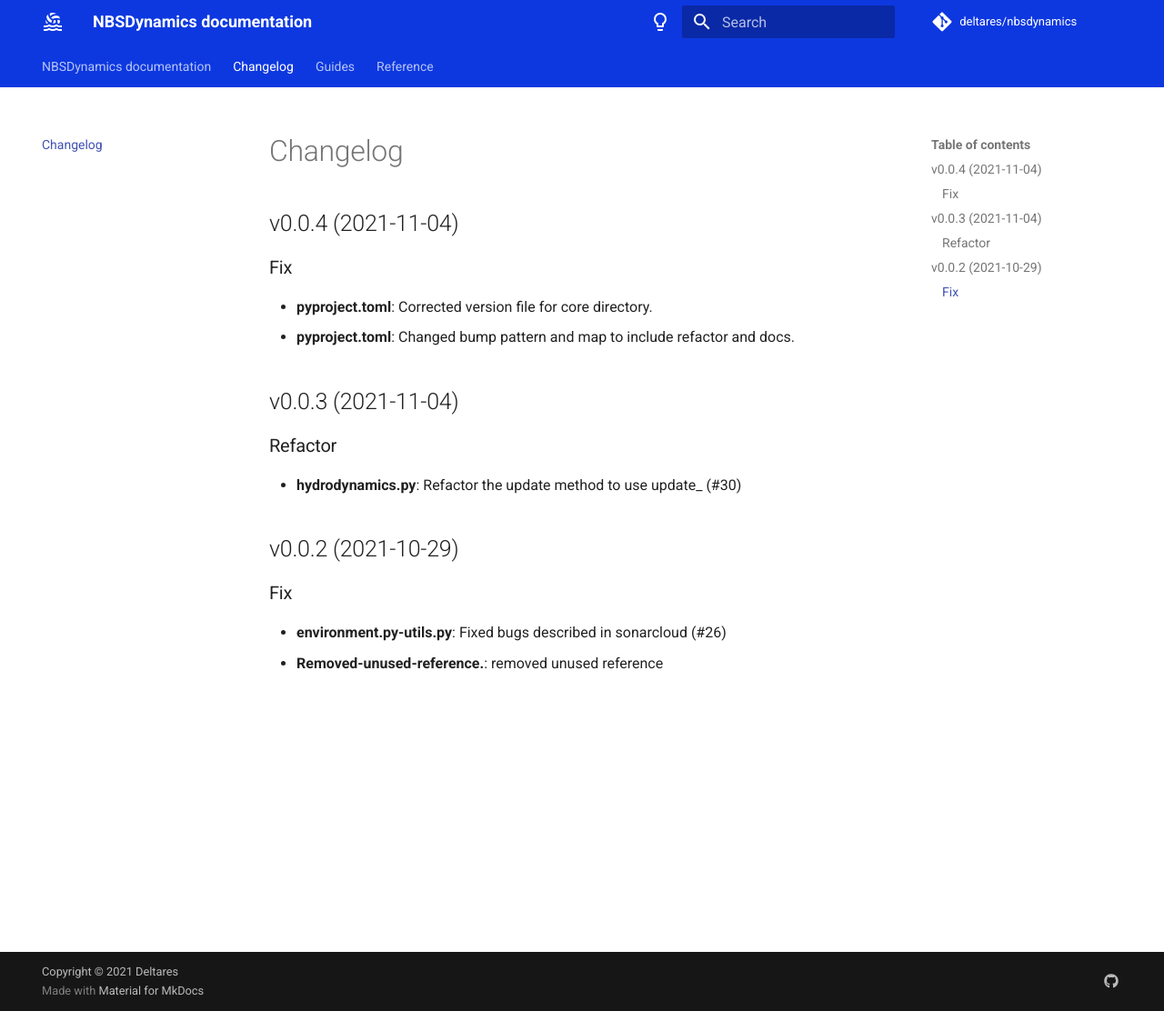
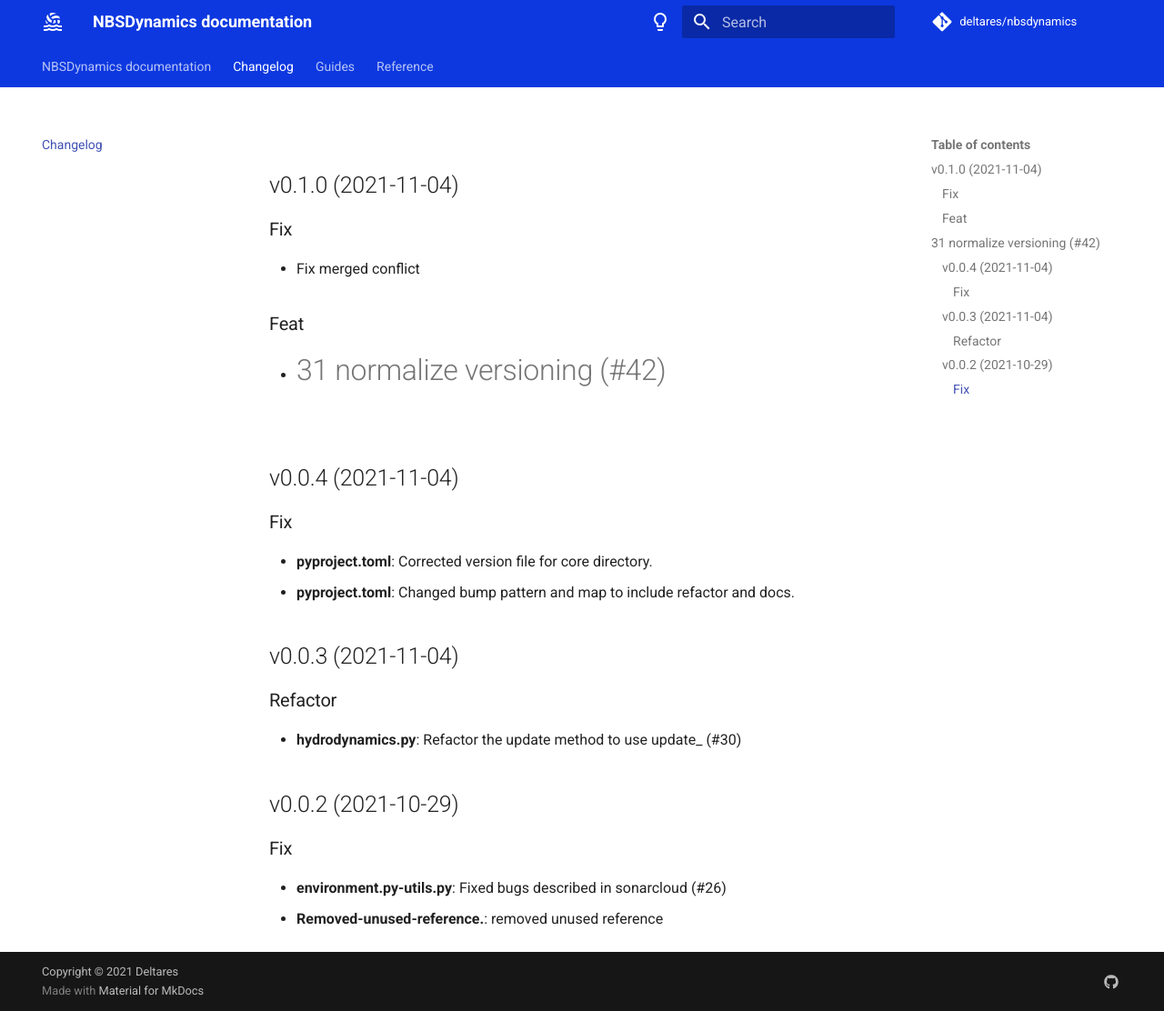
Before and after one commit to Deltares-research/NBSDynamics, an MkDocs documentation site: the page built from docs/changelog.md, in a window 1280 px wide and 1112 px high. Shown: the whole window at 91% size. Built offline with MkDocs 1.6.1 and Material for MkDocs 9.7.7, drawn with Linux system fonts in a browser that asks for light colours; comment, search, counter and statistics services are not loaded.

Commit message:
bump: version 0.0.4 → 0.1.0

```diff
--- a/docs/changelog.md
+++ b/docs/changelog.md
@@ -1,3 +1,13 @@
+
+## v0.1.0 (2021-11-04)
+
+### Fix
+
+- Fix merged conflict
+
+### Feat
+
+- #31 normalize versioning (#42)
 
 ## v0.0.4 (2021-11-04)
 
--- a/pyproject.toml
+++ b/pyproject.toml
@@ -1,6 +1,6 @@
 [tool.poetry]
 name = "NBSDynamics"
-version = "0.0.4"
+version = "0.1.0"
 description = "A biophysical model framework written in Python to make simulations on coral development based on four environmental factors: (1) light; (2) flow; (3) temperature; and (4) acidity. For the hydrodynamics, the model can be coupled to Delft3D Flexible Mesh; a hydrodynamic model developed at Deltares."
 authors = ["Jasper Dijkstra <jasper.dijkstra@deltares.nl>"]
 maintainers = ["Carles S. Soriano Perez <carles.sorianoperez@deltares.nl>"]
@@ -40,7 +40,7 @@ pre-commit = "^2.15.0"
 name = "cz_conventional_commits"
 changelog_file = "docs/changelog.md"
 update_changelog_on_bump = true
-version = "0.0.4"
+version = "0.1.0"
 tag_format = "v$version"
 version_files = [
     "src/core/__init__.py",
--- a/src/core/__init__.py
+++ b/src/core/__init__.py
@@ -1,2 +1,2 @@
-__version__ = "0.0.4"
+__version__ = "0.1.0"
 __all__ = ["coral_model", "hydrodynamics", "loop", "utils"]
```
